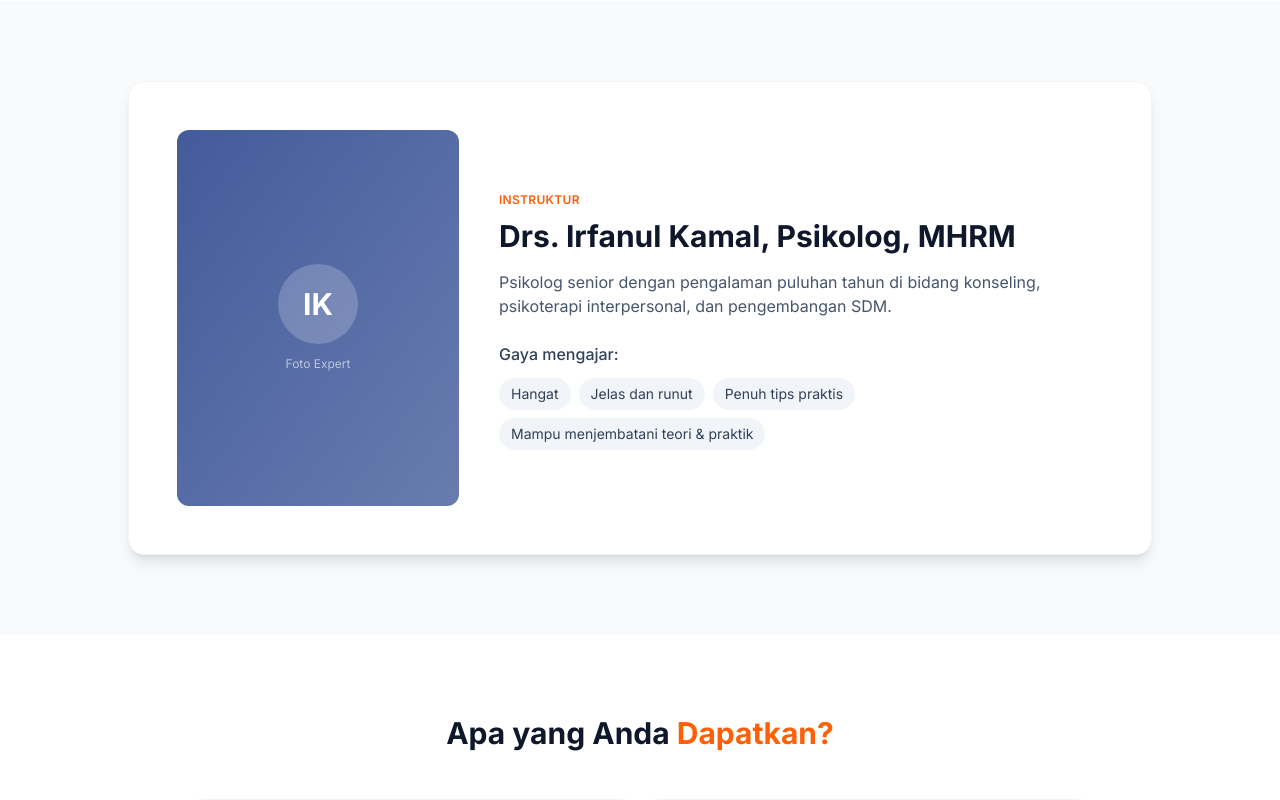
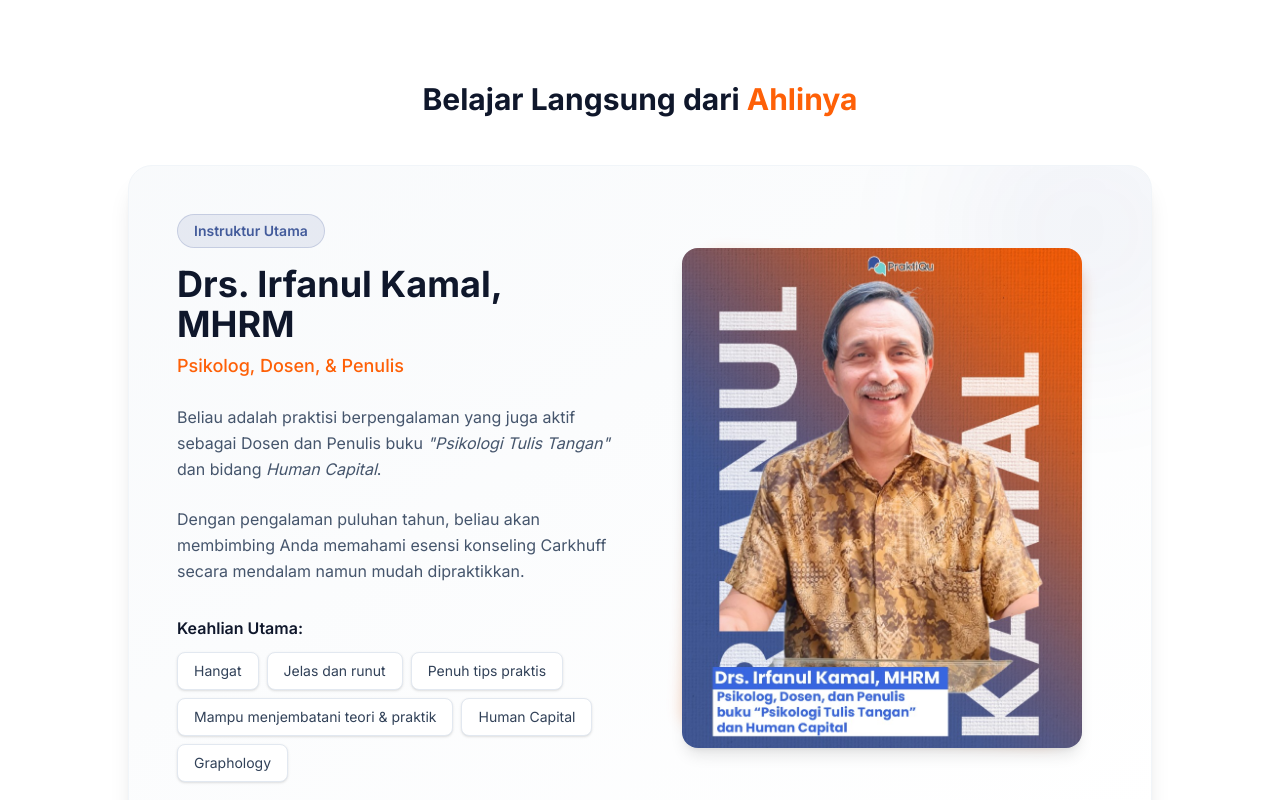
Before and after one commit to websitepraktiqu/marketing, a Next.js app: page /e-course-carkhuff in a window 1280 px wide. Shown: the part 3520-4320 px from the top of the page. Built offline with nearby package versions, Linux system fonts and the light colour scheme.

Commit message:
feat: Add Carkhuff e-course landing page with supporting assets.

```diff
--- a/app/e-course-carkhuff/page.tsx
+++ b/app/e-course-carkhuff/page.tsx
@@ -300,37 +300,66 @@ export default function EcourseCarkhuff() {
 
 
                 {/* Expert */}
-                <section id="expert" className="py-20 px-6 md:px-12 bg-slate-50">
+                <section id="expert" className="py-20 px-6 md:px-12 bg-white">
                     <div className="max-w-5xl mx-auto">
-                        <div className="bg-white rounded-2xl p-8 md:p-12 shadow-lg border border-slate-100">
-                            <div className="grid md:grid-cols-3 gap-10 items-center">
-                                <div className="md:col-span-1">
-                                    <div className="aspect-[3/4] rounded-xl bg-gradient-to-br from-[#435b9b] to-[#435b9b]/80 flex items-center justify-center">
-                                        <div className="text-center text-white">
-                                            <div className="w-20 h-20 rounded-full bg-white/20 flex items-center justify-center mx-auto mb-3">
-                                                <span className="text-3xl font-bold">IK</span>
-                                            </div>
-                                            <p className="text-white/60 text-xs">Foto Expert</p>
+                        <div className="text-center mb-12">
+                            <h2 className="text-3xl font-bold text-slate-900 mb-3">
+                                Belajar Langsung dari <span className="text-[#fe6007]">Ahlinya</span>
+                            </h2>
+                        </div>
+
+                        <div className="bg-gradient-to-br from-slate-50 to-white rounded-3xl p-8 md:p-12 shadow-xl border border-slate-100 overflow-hidden relative">
+                            {/* Decorative bg */}
+                            <div className="absolute top-0 right-0 w-64 h-64 bg-[#435b9b]/5 rounded-full blur-3xl -mr-16 -mt-16 pointer-events-none"></div>
+
+                            <div className="grid md:grid-cols-2 gap-10 items-center relative z-10">
+                                <div className="order-2 md:order-1">
+                                    <span className="inline-block px-4 py-1.5 rounded-full bg-[#435b9b]/10 text-[#435b9b] text-sm font-semibold mb-4 border border-[#435b9b]/20">
+                                        Instruktur Utama
+                                    </span>
+                                    <h3 className="text-3xl md:text-4xl font-bold text-slate-900 mb-2">
+                                        Drs. Irfanul Kamal, MHRM
+                                    </h3>
+                                    <p className="text-lg text-[#fe6007] font-medium mb-6">
+                                        Psikolog, Dosen, & Penulis
+                                    </p>
+
+                                    <p className="text-slate-600 mb-6 leading-relaxed">
+                                        Beliau adalah praktisi berpengalaman yang juga aktif sebagai Dosen dan Penulis buku <em>"Psikologi Tulis Tangan"</em> dan bidang <em>Human Capital</em>.
+                                    </p>
+                                    <p className="text-slate-600 mb-8 leading-relaxed">
+                                        Dengan pengalaman puluhan tahun, beliau akan membimbing Anda memahami esensi konseling Carkhuff secara mendalam namun mudah dipraktikkan.
+                                    </p>
+
+                                    <div>
+                                        <p className="text-slate-900 font-semibold mb-3">Keahlian Utama:</p>
+                                        <div className="flex flex-wrap gap-2">
+                                            {carkhuffExpertTraits.map((trait, idx) => (
+                                                <span key={idx} className="px-4 py-2 rounded-lg bg-white border border-slate-200 text-slate-700 text-sm shadow-sm">
+                                                    {trait}
+                                                </span>
+                                            ))}
+                                            <span className="px-4 py-2 rounded-lg bg-white border border-slate-200 text-slate-700 text-sm shadow-sm">
+                                                Human Capital
+                                            </span>
+                                            <span className="px-4 py-2 rounded-lg bg-white border border-slate-200 text-slate-700 text-sm shadow-sm">
+                                                Graphology
+                                            </span>
                                         </div>
                                     </div>
                                 </div>
 
-                                <div className="md:col-span-2">
-                                    <span className="text-xs font-semibold text-[#fe6007] uppercase tracking-wide">Instruktur</span>
-                                    <h3 className="text-2xl md:text-3xl font-bold text-slate-900 mt-2 mb-4">
-                                        Drs. Irfanul Kamal, Psikolog, MHRM
-                                    </h3>
-                                    <p className="text-slate-600 mb-6">
-                                        Psikolog senior dengan pengalaman puluhan tahun di bidang konseling, psikoterapi interpersonal, dan pengembangan SDM.
-                                    </p>
-
-                                    <p className="text-slate-700 font-medium mb-3">Gaya mengajar:</p>
-                                    <div className="flex flex-wrap gap-2">
-                                        {carkhuffExpertTraits.map((trait, idx) => (
-                                            <span key={idx} className="px-3 py-1.5 rounded-full bg-slate-100 text-slate-700 text-sm">
-                                                {trait}
-                                            </span>
-                                        ))}
+                                <div className="order-1 md:order-2 flex justify-center">
+                                    <div className="relative">
+                                        <div className="absolute inset-0 bg-[#fe6007] rounded-2xl rotate-3 opacity-20 transform scale-95 blur-sm"></div>
+                                        <Image
+                                            src="/images/carkhuff/instructor-irfanul.jpg"
+                                            alt="Drs. Irfanul Kamal, MHRM"
+                                            width={400}
+                                            height={500}
+                                            className="rounded-2xl shadow-lg relative z-10 bg-slate-200"
+                                            objectFit="cover"
+                                        />
                                     </div>
                                 </div>
                             </div>
```
Also changed, not shown: public/images/carkhuff/instructor-irfanul.jpg (added).
